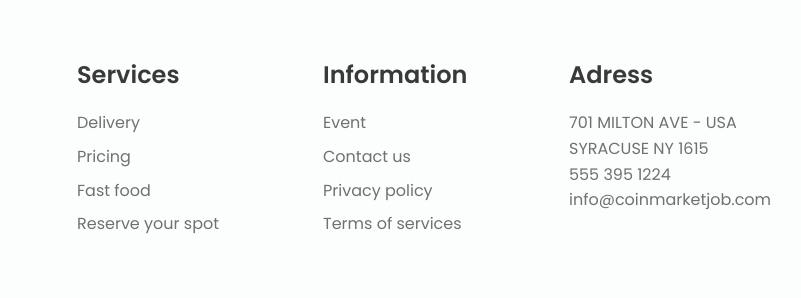
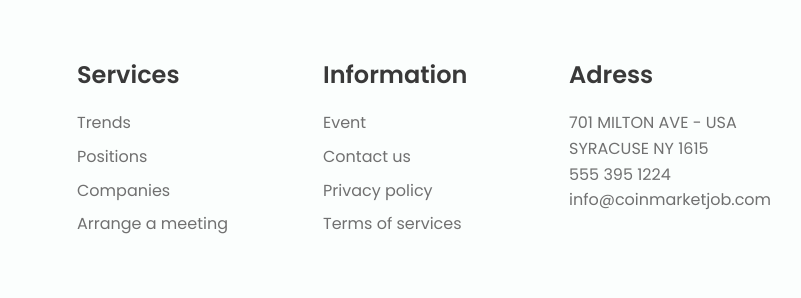
Before and after one commit to EyyupOrdueri/Responsive-Website, a plain HTML site: page index.html in a window 1280 px wide. Shown: the part 2714-3012 px from the top of the page, 329-1130 px from the left. Drawn offline with nearby package versions, Linux system fonts and the light colour scheme.

Commit message:
Index.html was changed.

```diff
--- a/index.html
+++ b/index.html
@@ -396,9 +396,11 @@
             <h3 class="menu__name">DevOps Engineer</h3>
             <span class="menu__detail">Senior</span>
             <span class="menu__preci">$30.00 per hour</span>
+            <!--
             <a href="#" class="button menu__button"
               ><i class="bx bx-cart-alt"></i
             ></a>
+            -->
           </div>
 
           <div class="menu__content">
@@ -406,9 +408,11 @@
             <h3 class="menu__name">Fullstack Developer</h3>
             <span class="menu__detail">Junior</span>
             <span class="menu__preci">$21.00 per hour</span>
+            <!--
             <a href="#" class="button menu__button"
               ><i class="bx bx-cart-alt"></i
             ></a>
+            -->
           </div>
 
           <div class="menu__content">
@@ -416,9 +420,11 @@
             <h3 class="menu__name">Data Scientist</h3>
             <span class="menu__detail">Junior</span>
             <span class="menu__preci">$23.00 per hour</span>
+            <!--
             <a href="#" class="button menu__button"
               ><i class="bx bx-cart-alt"></i
             ></a>
+            -->
           </div>
         </div>
       </section>
@@ -490,10 +496,10 @@
         <div class="footer__content">
           <h3 class="footer__title">Services</h3>
           <ul>
-            <li><a href="#" class="footer__link">Delivery</a></li>
-            <li><a href="#" class="footer__link">Pricing</a></li>
-            <li><a href="#" class="footer__link">Fast food</a></li>
-            <li><a href="#" class="footer__link">Reserve your spot</a></li>
+            <li><a href="#" class="footer__link">Trends</a></li>
+            <li><a href="#" class="footer__link">Positions</a></li>
+            <li><a href="#" class="footer__link">Companies</a></li>
+            <li><a href="#" class="footer__link">Arrange a meeting</a></li>
           </ul>
         </div>
 
```
